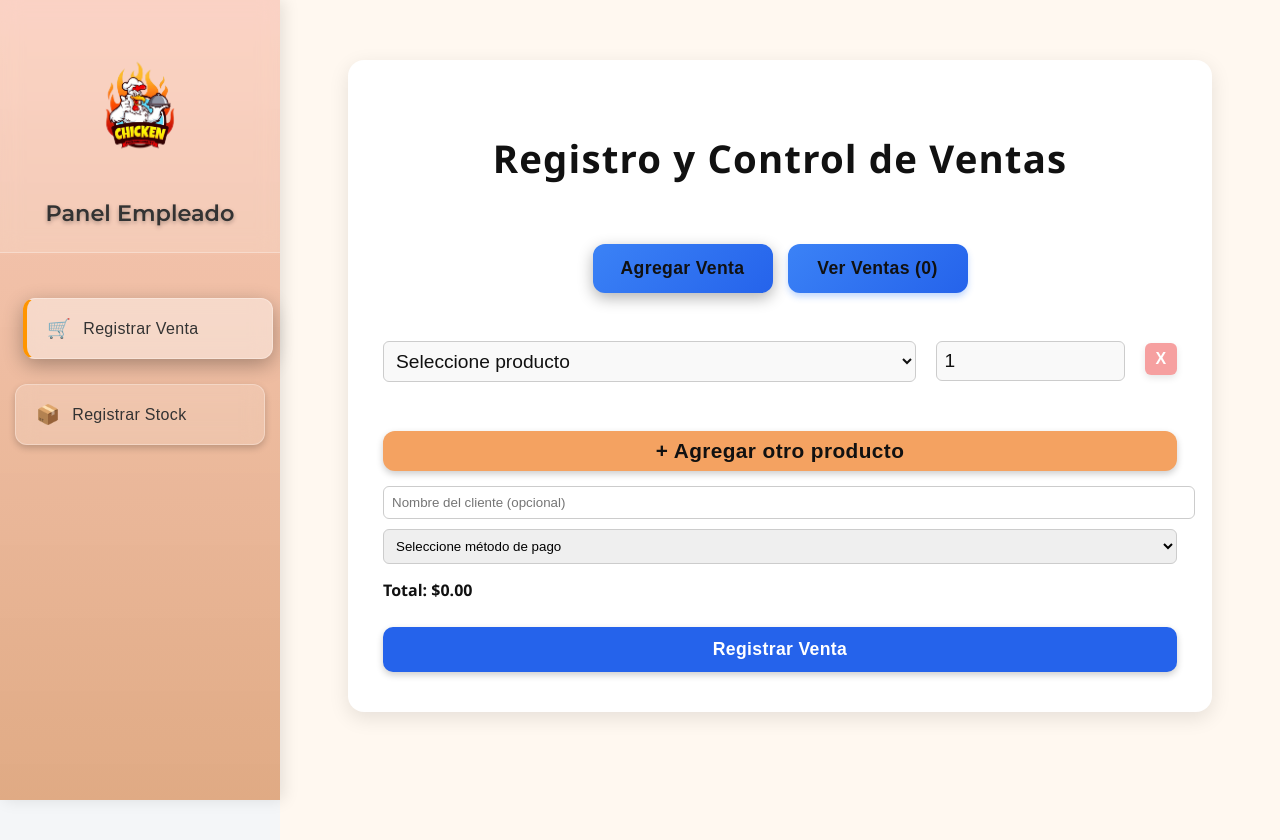
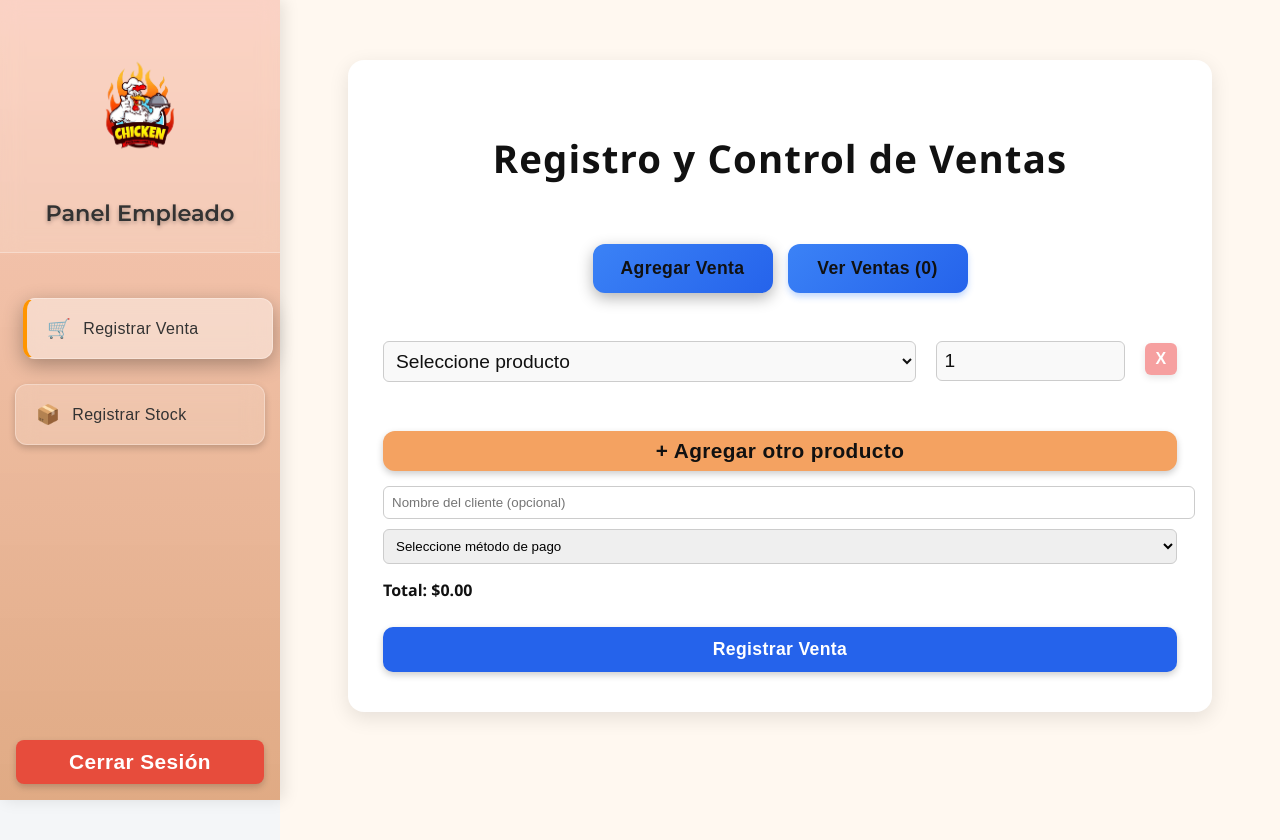
Before and after one commit to SheyleeEnriquez/Asadero-Familiar, a React (Create React App) app: page /employee in a window 1280 px wide. Built offline with nearby package versions, Linux system fonts and the light colour scheme.

Commit message:
boton salir

```diff
--- a/src/Components/SidebarEmployee.jsx
+++ b/src/Components/SidebarEmployee.jsx
@@ -1,9 +1,8 @@
 import React from 'react';
 import '../Styles/SidebarEmployee.css';
-import logo from '../Assets/logo.png';  // Importa el logo
+import logo from '../Assets/logo.png';
 
 const SidebarEmployee = ({ onSelect, activeItem, menuItems, className }) => {
-  // Iconos para cada tipo de menú
   const getIcon = (id) => {
     switch (id) {
       case 'venta':
@@ -15,15 +14,19 @@ const SidebarEmployee = ({ onSelect, activeItem, menuItems, className }) => {
     }
   };
 
+  const handleLogout = () => {
+    window.location.href = '/'; // Redirige a la página principal
+  };
+
   return (
     <div className={`sidebar-employee ${className || ''}`}>
       <div className="sidebar-header-emp">
-        {/* Logo */}
         <div className="logo-wrapper-emp">
           <img src={logo} alt="Logo" />
         </div>
         <h3>Panel Empleado</h3>
       </div>
+
       <nav className="sidebar-nav-emp">
         <ul>
           {menuItems.map((item) => (
@@ -39,6 +42,12 @@ const SidebarEmployee = ({ onSelect, activeItem, menuItems, className }) => {
           ))}
         </ul>
       </nav>
+
+      <div className="logout-container-emp">
+        <button className="logout-button-emp" onClick={handleLogout}>
+          Cerrar Sesión
+        </button>
+      </div>
     </div>
   );
 };
--- a/src/Styles/SidebarEmployee.css
+++ b/src/Styles/SidebarEmployee.css
@@ -42,6 +42,27 @@
 .sidebar-nav-emp li {
   margin-bottom: 8px;
   padding: 0 15px;
+}
+
+.logout-container-emp {
+  margin-top: auto;
+  padding: 1rem;
+  text-align: center;
+}
+
+.logout-button-emp {
+  background-color: #e74c3c;
+  color: white;
+  border: none;
+  padding: 10px 20px;
+  border-radius: 8px;
+  cursor: pointer;
+  font-weight: bold;
+  transition: background-color 0.3s ease;
+}
+
+.logout-button-emp:hover {
+  background-color: #c0392b;
 }
 
 .sidebar-item-emp {
```
